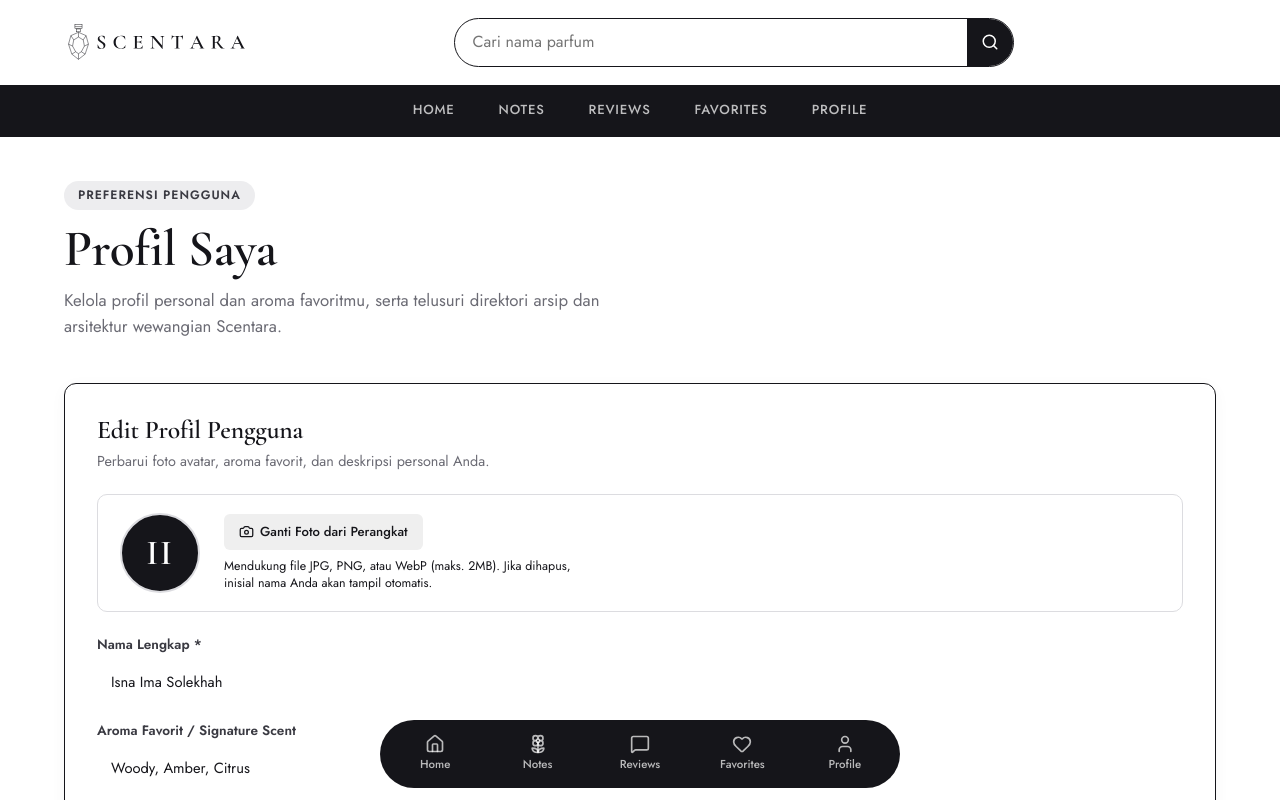
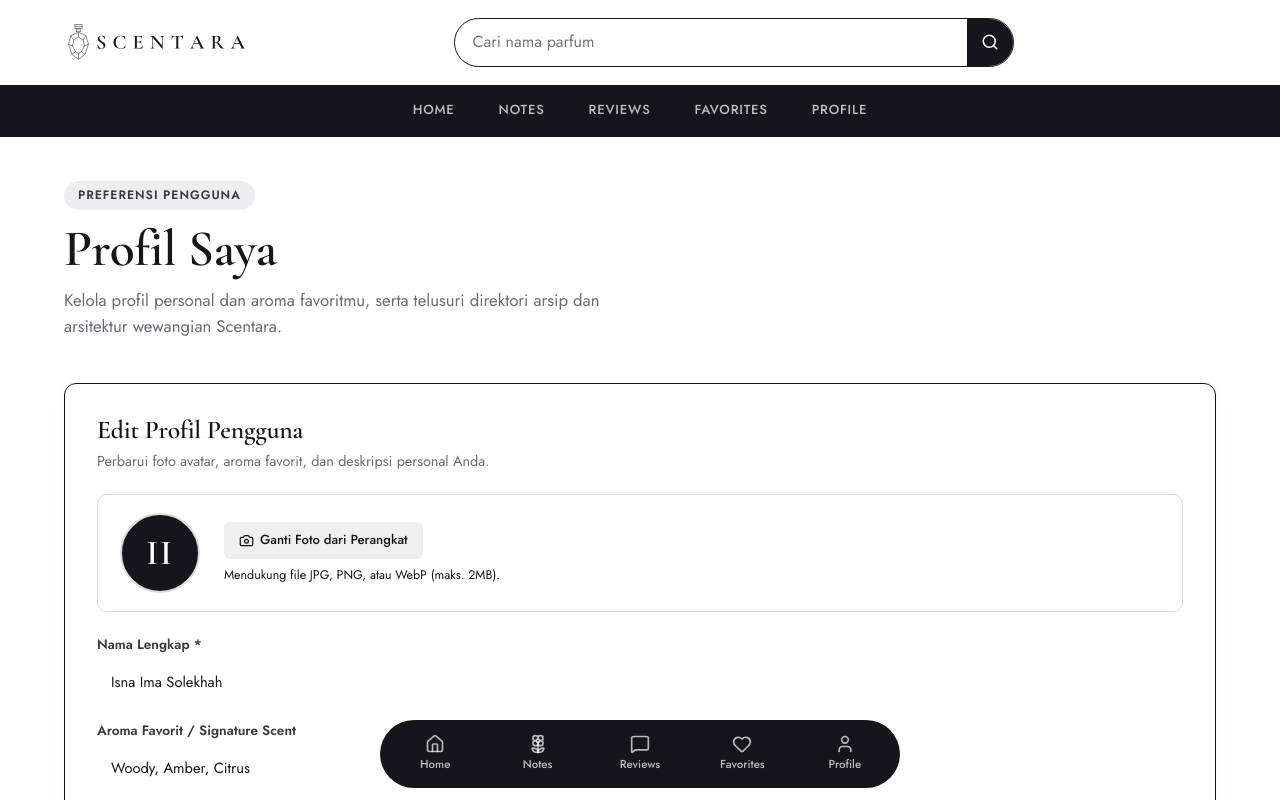
Before and after one commit to isnanice/scentara, a React (Vite) app in the folder scentara-pwa/: page /tentang in a window 1280 px wide. Both pictures are taken after a click on the button "Edit Profil". Shown: the top 800 px of the page. Built offline with nearby package versions, Linux system fonts and the light colour scheme; no server answers.

Commit message:
fix: improve profile section

```diff
--- a/scentara-pwa/src/components/profile/ProfileSection.jsx
+++ b/scentara-pwa/src/components/profile/ProfileSection.jsx
@@ -135,7 +135,7 @@ export default function ProfileSection() {
                 </button>
               )}
               <span className="profile-photo-tip">
-                Mendukung file JPG, PNG, atau WebP (maks. 2MB). Jika dihapus, inisial nama Anda akan tampil otomatis.
+                Mendukung file JPG, PNG, atau WebP (maks. 2MB).
               </span>
             </div>
           </div>
```
